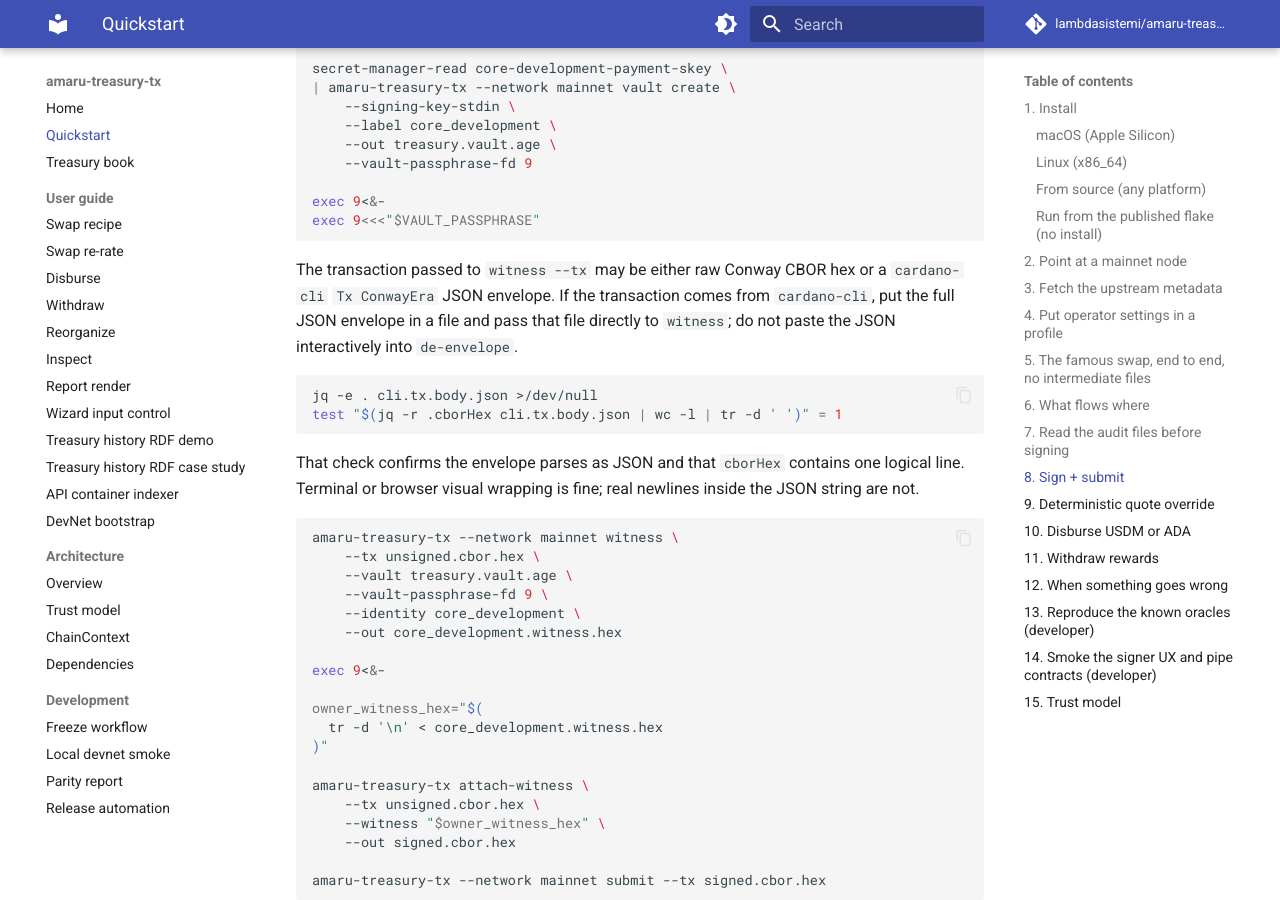
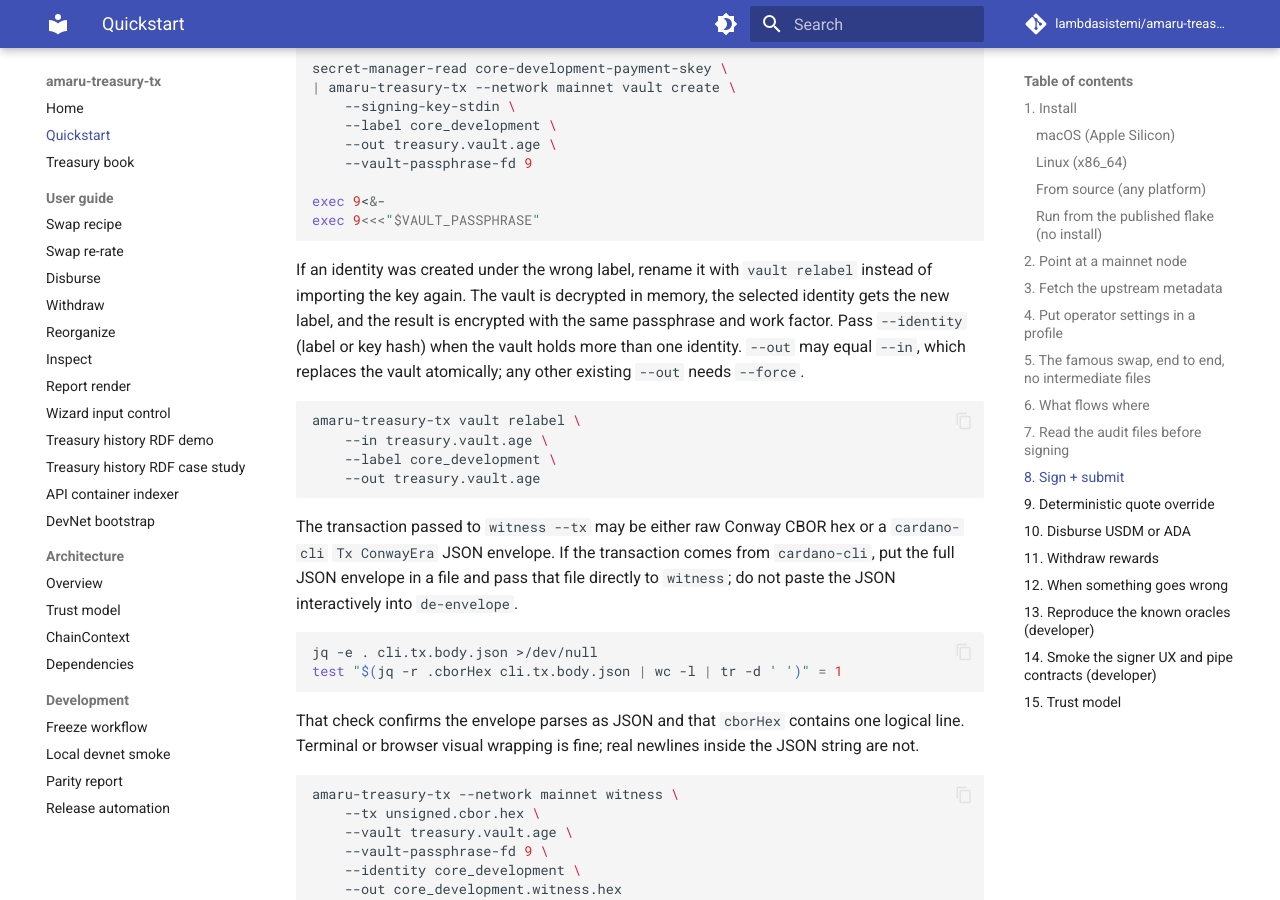
Before and after one commit to lambdasistemi/amaru-treasury-tx, an MkDocs documentation site: the page built from docs/quickstart.md, in a window 1280 px wide and 900 px high, scrolled down 7477 px. Built offline with MkDocs 1.6.1 and Material for MkDocs 9.7.7, drawn with Linux system fonts in a browser that asks for light colours; comment, search, counter and statistics services are not loaded.

Commit message:
feat(vault): relabel subcommand
`vault relabel --in PATH --label LABEL --out PATH` decrypts an age
witness vault in memory, renames one identity and re-encrypts it with
the same passphrase and the input's scrypt work factor. `--identity`
selects by label or key hash, as `witness` does, and is required only
when the vault holds more than one identity. `--out` may equal `--in`:
the vault is replaced through a temporary file in the same directory.
Any other existing `--out` needs `--force`.

The rename edits the decrypted JSON document, so `description` and the
other identities are carried over unchanged. Wrong passphrase,
malformed vault, ambiguous or unknown selection, a label already taken
and an existing output are refused with a `vault relabel:` diagnostic
and nothing is written.

Unit specs drive the command through the CLI entry point; the vault
smoke legs cover help text, round-trip witness equality for both key
sources, in-place replacement, a cleartext scan, the hidden tty
passphrase read and the operator docs mention.

Tasks: T1, T2, T3, T4

````diff
--- a/docs/quickstart.md
+++ b/docs/quickstart.md
@@ -326,6 +326,21 @@ exec 9<&-
 exec 9<<<"$VAULT_PASSPHRASE"
 ```
 
+If an identity was created under the wrong label, rename it with
+`vault relabel` instead of importing the key again. The vault is
+decrypted in memory, the selected identity gets the new label, and the
+result is encrypted with the same passphrase and work factor. Pass
+`--identity` (label or key hash) when the vault holds more than one
+identity. `--out` may equal `--in`, which replaces the vault
+atomically; any other existing `--out` needs `--force`.
+
+```bash
+amaru-treasury-tx vault relabel \
+    --in treasury.vault.age \
+    --label core_development \
+    --out treasury.vault.age
+```
+
 The transaction passed to `witness --tx` may be either raw Conway CBOR
 hex or a `cardano-cli` `Tx ConwayEra` JSON envelope. If the transaction
 comes from `cardano-cli`, put the full JSON envelope in a file and pass
````
Also changed, not shown: .claude/skills/amaru-treasury-tx/SKILL.md (+3 -0 lines), docs/index.md (+1 -0 lines), skills/amaru-treasury-tx-operator/SKILL.md (+3 -0 lines), specs/234-vault-relabel/tasks.md (+4 -4 lines), 9 other files.
